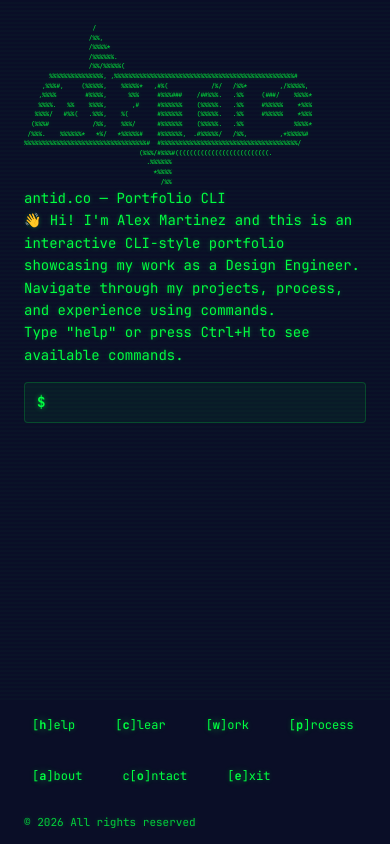
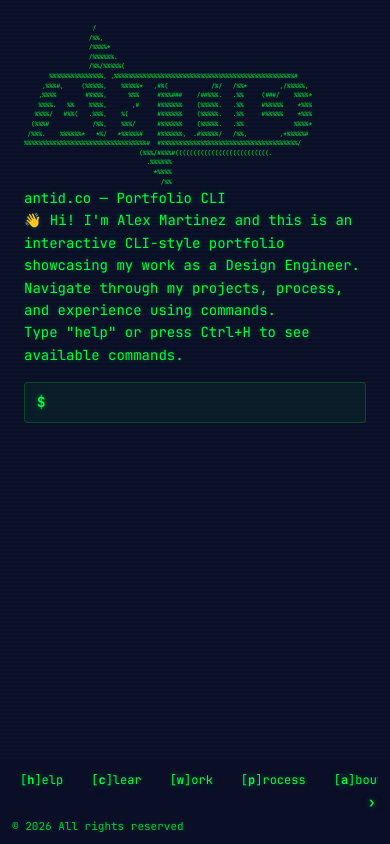
Before and after one commit to antid/portfolio-CLI, a React (Vite) app: page / in a window 390 px wide. Built offline with nearby package versions, Linux system fonts and the light colour scheme.

Commit message:
Mobile fixes for bottom bar and drag capabilities added

```diff
--- a/src/App.css
+++ b/src/App.css
@@ -198,6 +198,47 @@ body {
   gap: 1.5rem;
 }
 
+@media (max-width: 600px) {
+  .cli-commands {
+    padding: 0.5rem 0.75rem;
+  }
+  .commands-wrapper {
+    flex-wrap: nowrap;
+    overflow-x: auto;
+    -webkit-overflow-scrolling: touch;
+    gap: 0.75rem;
+  }
+  /* hide native scrollbars but keep scroll behavior */
+  .commands-wrapper {
+    -ms-overflow-style: none; /* IE/Edge */
+    scrollbar-width: none; /* Firefox */
+  }
+  .commands-wrapper::-webkit-scrollbar {
+    display: none; /* Chrome/Safari/Webkit */
+    height: 0;
+  }
+  .cli-commands.scrollable {
+    position: relative;
+  }
+  .cli-commands.scrollable::after {
+    content: '\203A';
+    position: absolute;
+    right: 8px;
+    top: 50%;
+    transform: translateY(-50%);
+    /* small translucent backdrop to improve contrast without shifting layout */
+    background: rgba(10,14,39,0.45);
+    border-radius: 8px;
+    padding: 2px 6px;
+    color: #00ff41;
+    font-weight: 700;
+    pointer-events: none;
+    text-shadow: 0 0 6px rgba(0,255,65,0.6);
+    line-height: 1;
+    font-size: 14px;
+  }
+}
+
 .copyright {
   white-space: nowrap;
   font-size: 11px;
--- a/src/App.jsx
+++ b/src/App.jsx
@@ -102,6 +102,8 @@ function App() {
   const [input, setInput] = useState('')
   const terminalRef = useRef(null)
   const inputRef = useRef(null)
+  const commandsWrapperRef = useRef(null)
+  const [showCommandsOverflow, setShowCommandsOverflow] = useState(false)
 
   const pages = Object.keys(portfolioData)
 
@@ -236,6 +238,25 @@ function App() {
     return () => window.removeEventListener('keydown', handleKeyDown)
   }, [history, currentPage])
 
+  useEffect(() => {
+    const checkOverflow = () => {
+      const el = commandsWrapperRef.current
+      if (!el) return setShowCommandsOverflow(false)
+      const hasOverflow = el.scrollWidth > el.clientWidth + 1
+      // show indicator only when there's content overflowing to the right
+      setShowCommandsOverflow(hasOverflow && el.scrollLeft + el.clientWidth < el.scrollWidth - 1)
+    }
+
+    checkOverflow()
+    window.addEventListener('resize', checkOverflow)
+    const el = commandsWrapperRef.current
+    if (el) el.addEventListener('scroll', checkOverflow)
+    return () => {
+      window.removeEventListener('resize', checkOverflow)
+      if (el) el.removeEventListener('scroll', checkOverflow)
+    }
+  }, [])
+
   return (
     <div className="cli-container" onClick={(e) => {
       // Only focus input if no text is currently selected
@@ -270,8 +291,14 @@ function App() {
           />
         </div>
       </div>
-      <div className="cli-commands">
-        <div className="commands-wrapper">
+      <div className={`cli-commands ${showCommandsOverflow ? 'scrollable' : ''}`}>
+        <div className="commands-wrapper" ref={commandsWrapperRef} onScroll={() => {
+          // onScroll will trigger the effect's listener as well, but keep this for immediate feedback
+          const el = commandsWrapperRef.current
+          if (!el) return
+          const hasOverflow = el.scrollWidth > el.clientWidth + 1
+          setShowCommandsOverflow(hasOverflow && el.scrollLeft + el.clientWidth < el.scrollWidth - 1)
+        }}>
           <span className="command-item" onClick={() => handleCommand('help')}>[<span className="cmd-key">h</span>]elp</span>
           <span className="command-item" onClick={() => handleCommand('clear')}>[<span className="cmd-key">c</span>]lear</span>
           <span className="command-item" onClick={() => handleCommand('work')}>[<span className="cmd-key">w</span>]ork</span>
```
